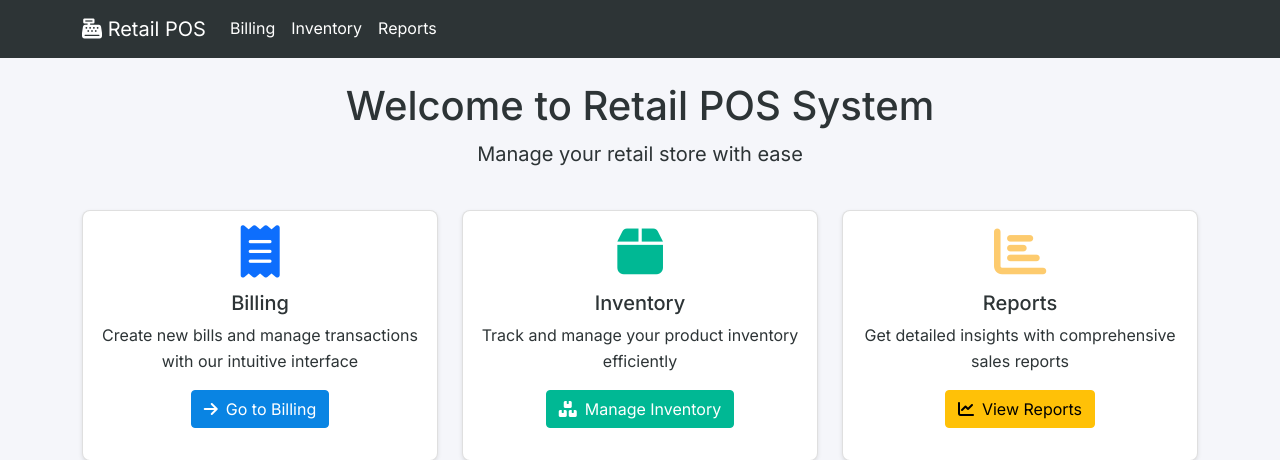
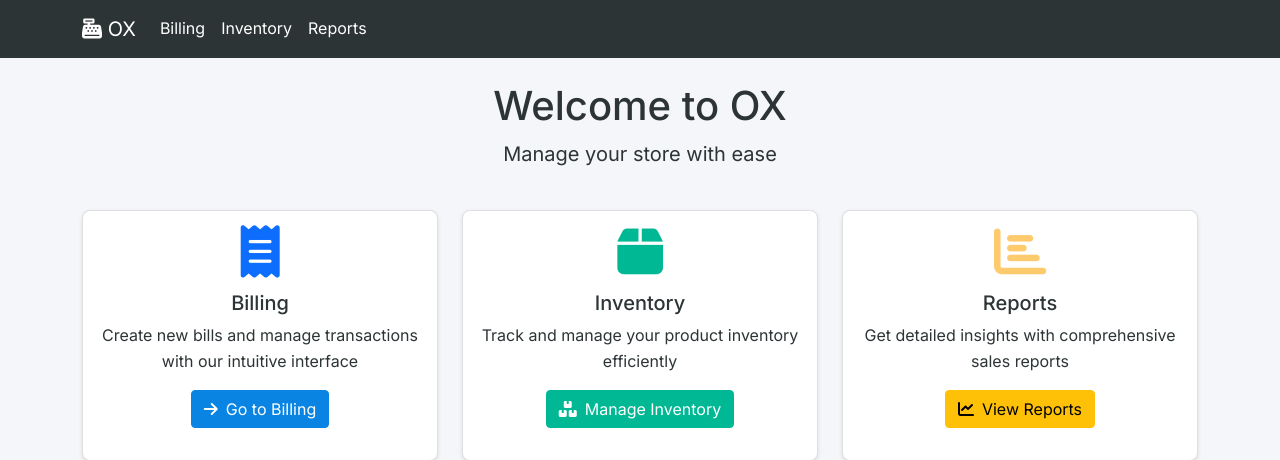
Before and after one commit to roneox26/RetailBillingSystem, a Flask app: page / in a window 1280 px wide. Shown: the top 460 px of the page. Run offline with Flask 3, Linux system fonts and the light colour scheme; parts of the project's set-up code (start-up, migrations or seed data) failed here and were passed over.

Commit message:
Agent query: Please check if the application name has been updated to 'OX' in both the navigation bar and the welcome page.
Update branding: Rename "Retail POS System" to "OX" throughout the application.

Screenshot: https://storage.googleapis.com/screenshot-production-us-central1/b1236b2d-abc0-4ff5-adca-aabd58689a30/6c6b58b8-5e97-4563-bef5-d650dd794426.jpg

```diff
--- a/templates/base.html
+++ b/templates/base.html
@@ -3,7 +3,7 @@
 <head>
     <meta charset="UTF-8">
     <meta name="viewport" content="width=device-width, initial-scale=1.0">
-    <title>Retail POS System</title>
+    <title>OX</title>
 
     <!-- Bootstrap CSS -->
     <link href="https://cdn.jsdelivr.net/npm/bootstrap@5.1.3/dist/css/bootstrap.min.css" rel="stylesheet">
@@ -21,7 +21,7 @@
     <nav class="navbar navbar-expand-lg navbar-dark mb-4">
         <div class="container">
             <a class="navbar-brand" href="{{ url_for('index') }}">
-                <i class="fas fa-cash-register"></i> Retail POS
+                <i class="fas fa-cash-register"></i> OX
             </a>
             <button class="navbar-toggler" type="button" data-bs-toggle="collapse" data-bs-target="#navbarNav">
                 <span class="navbar-toggler-icon"></span>
--- a/templates/index.html
+++ b/templates/index.html
@@ -3,8 +3,8 @@
 {% block content %}
 <div class="row">
     <div class="col-md-12 text-center mb-4">
-        <h1 class="welcome-header">Welcome to Retail POS System</h1>
-        <p class="lead welcome-text">Manage your retail store with ease</p>
+        <h1 class="welcome-header">Welcome to OX</h1>
+        <p class="lead welcome-text">Manage your store with ease</p>
     </div>
 </div>
 
```
